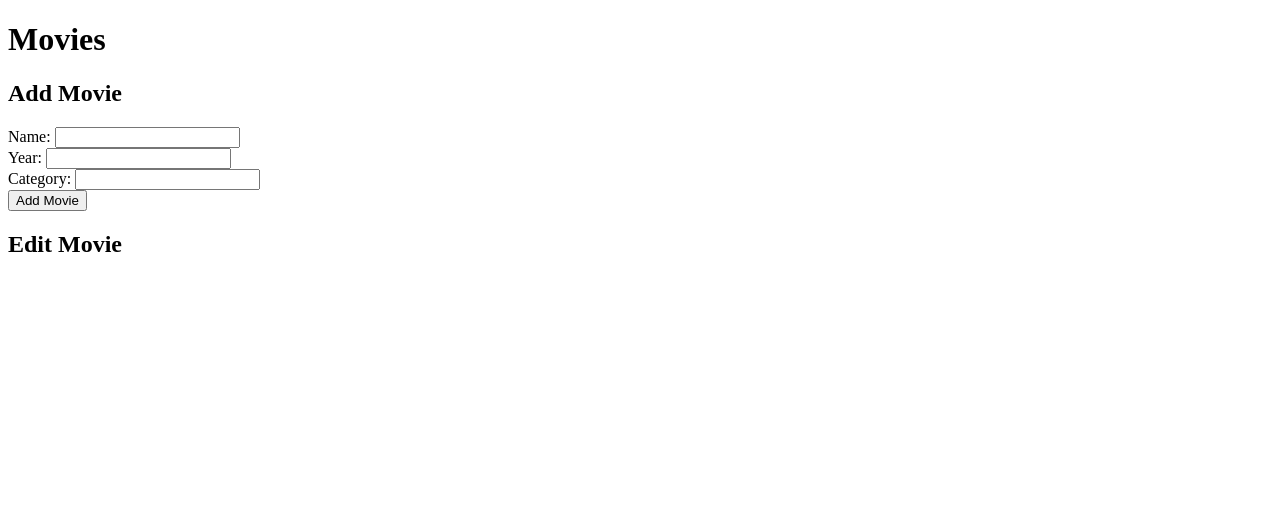
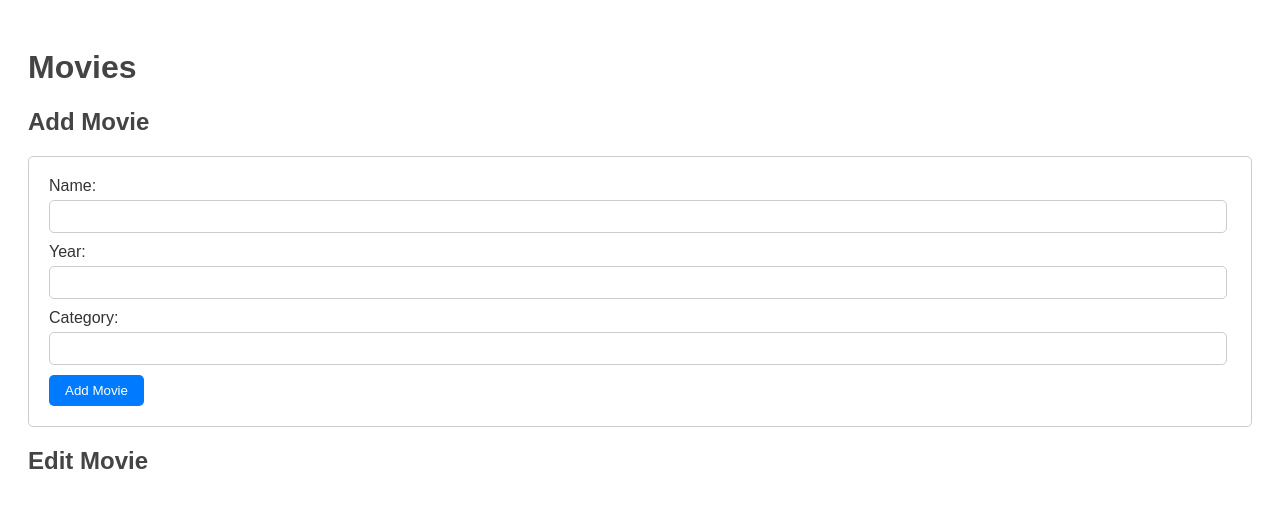
Before and after one commit to mihainem/movies, a Flask app: page / in a window 1280 px wide. Shown: the top 514 px of the page. Run offline with Flask 3, Linux system fonts and the light colour scheme.

Commit message:
added css styling

```diff
--- /dev/null
+++ b/static/css/style.css
@@ -0,0 +1,52 @@
+/* style.css */
+body {
+    font-family: Arial, sans-serif;
+    padding: 20px;
+    background-color: #ffffff;
+    color: #333;
+}
+h1, h2 {
+    color: #444;
+}
+ul {
+    list-style-type: none;
+    padding: 0;
+}
+li {
+    background-color: #fff;
+    border: 1px solid #ddd;
+    margin-top: 10px;
+    padding: 10px 20px;
+    border-radius: 5px;
+}
+button {
+    background-color: #007BFF;
+    color: white;
+    border: none;
+    padding: 8px 16px;
+    border-radius: 5px;
+    cursor: pointer;
+    margin-right: 5px;
+}
+button:hover {
+    background-color: #0056b3;
+}
+form {
+    background-color: #fff;
+    padding: 20px;
+    border: 1px solid #ccc;
+    margin-top: 20px;
+    border-radius: 5px;
+}
+
+input[type="text"], input[type="number"] {
+    padding: 8px;
+    margin-top: 5px;
+    margin-bottom: 10px;
+    width: calc(100% - 22px);
+    border-radius: 5px;
+    border: 1px solid #ccc;
+}
+label {
+    display: block;
+}
--- a/templates/index.html
+++ b/templates/index.html
@@ -3,6 +3,7 @@
 <head>
     <meta charset="UTF-8">
     <meta name="viewport" content="width=device-width, initial-scale=1.0">
+    <link rel="stylesheet" href="{{ url_for('static', filename='css/style.css') }}">
     <title>Movie CRUD</title>
 </head>
 <body>
```
